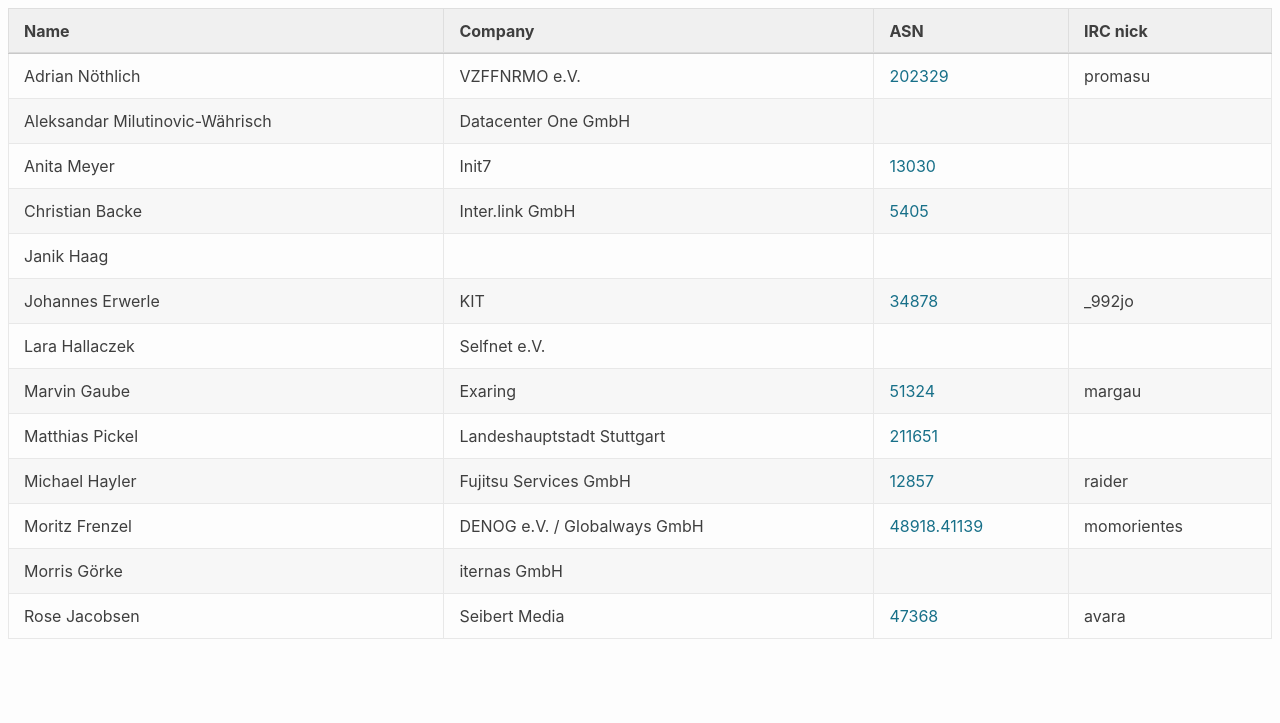
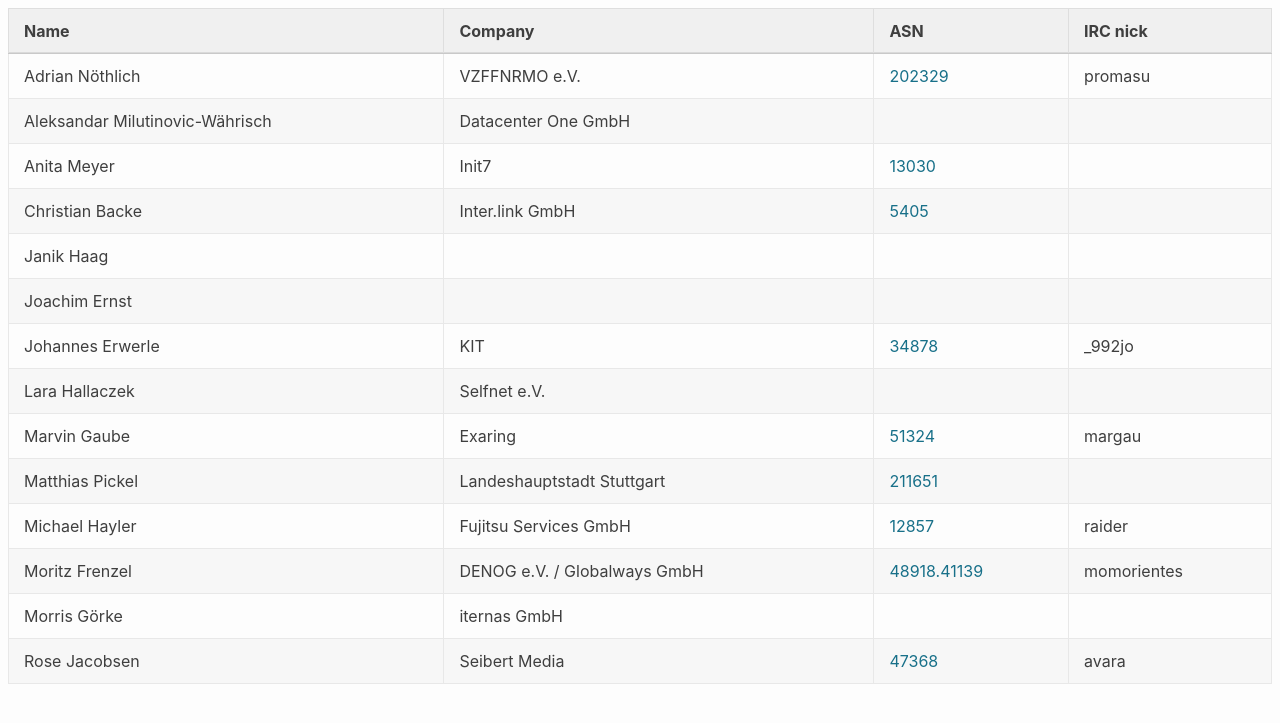
Before and after one commit to denog/pretix-attendeelist, a Jekyll site: the page built from meetup2023_03/index.markdown, in a window 1280 px wide. Shown: the top 723 px of the page. Built offline with Jekyll 4.4.1, drawn with Linux system fonts in a browser that asks for light colours.

Commit message:
Latest data: Thu Mar 23 19:28:00 UTC 2023

```diff
--- a/_data/attendees_denog_meetup_2023_03.json
+++ b/_data/attendees_denog_meetup_2023_03.json
@@ -25,6 +25,12 @@
   },
   {
     "name": "Janik Haag",
+    "company": null,
+    "irc": null,
+    "asn": null
+  },
+  {
+    "name": "Joachim Ernst",
     "company": null,
     "irc": null,
     "asn": null
```
